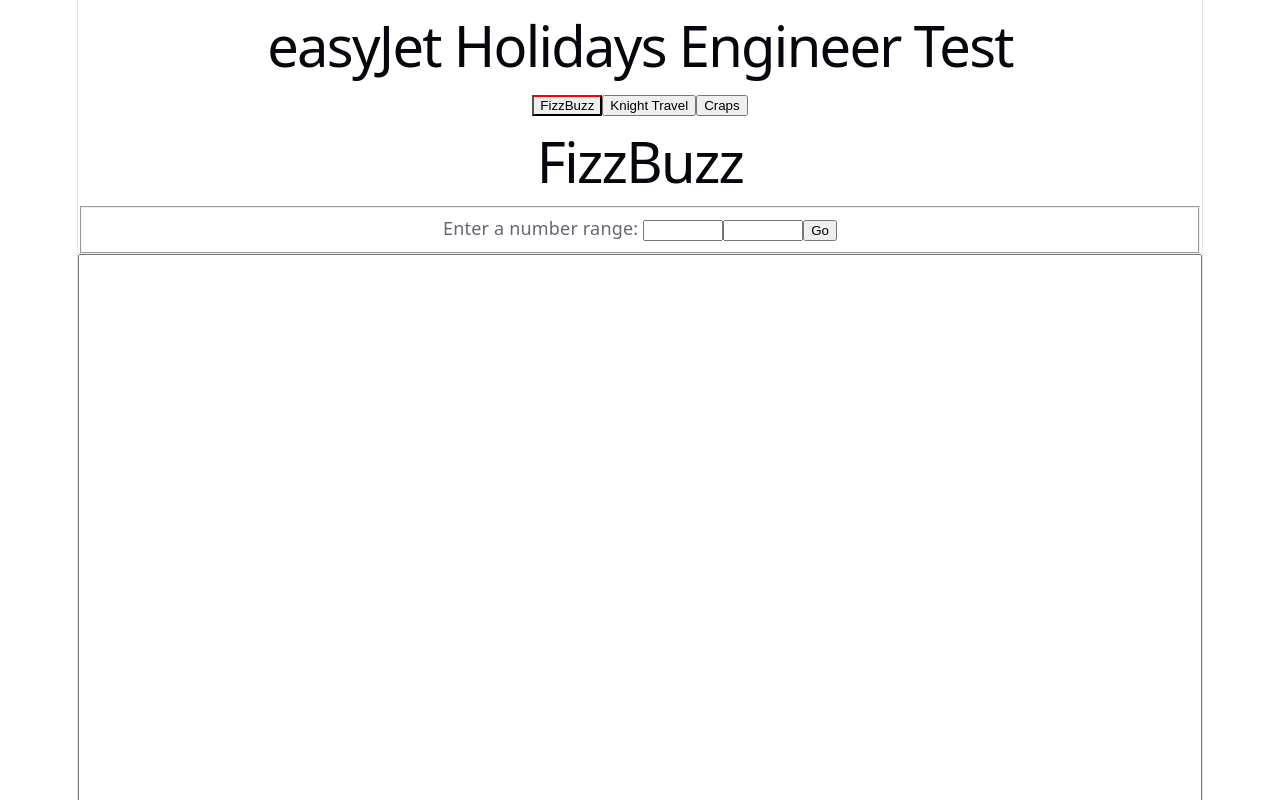
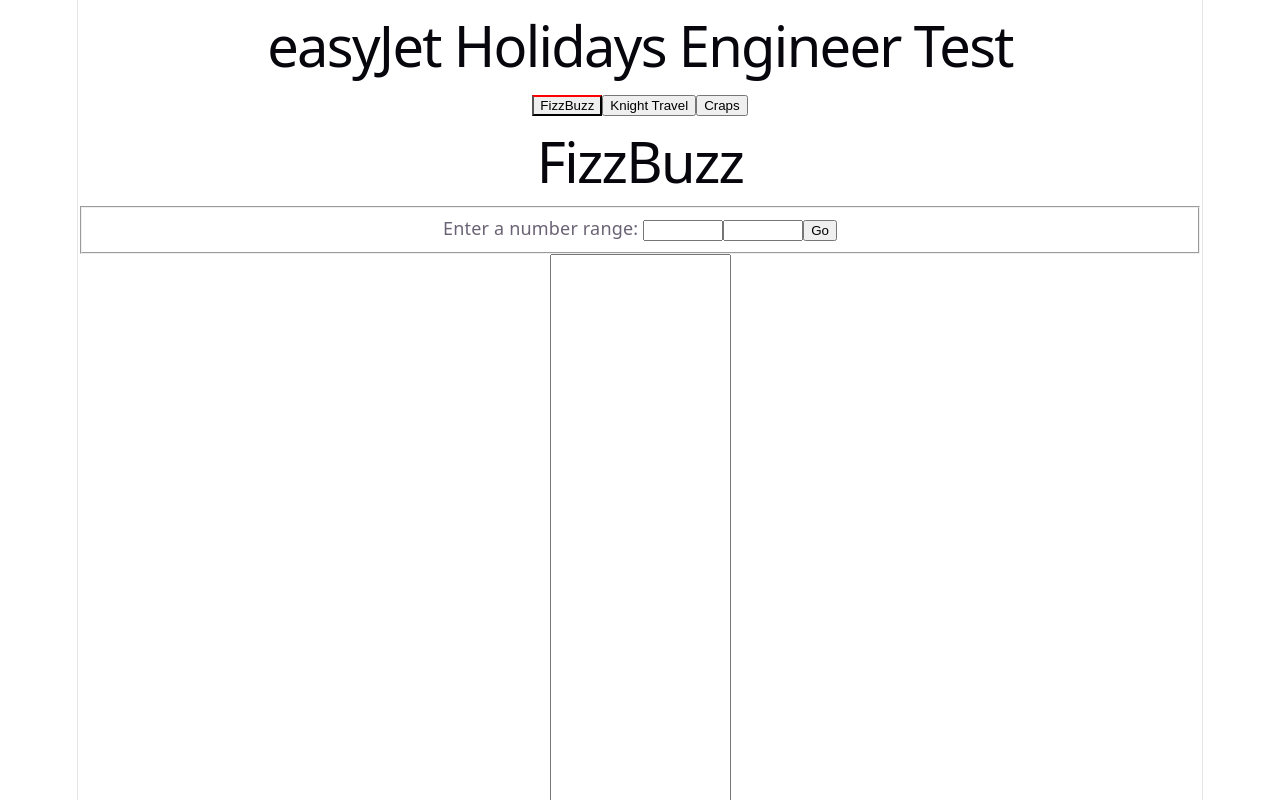
Before and after one commit to anami/easyjet-test, a React (Vite) app: page / in a window 1280 px wide. Shown: the top 800 px of the page. Built offline with nearby package versions, Linux system fonts and the light colour scheme.

Commit message:
amend markup slightly

```diff
--- a/src/App.tsx
+++ b/src/App.tsx
@@ -11,16 +11,17 @@
 
   return (
     <>
+      <header>
         <h1>easyJet Holidays Engineer Test</h1>
-
-
+      </header>
+      <main>
         <section id="spacer"></section>
 
         <div className="tabs">
           <div role="tablist">
-          <button role="tab" id="fizzbuzz" aria-selected={testType === 'fizzbuzz' ?  'true' : 'false'} onClick={() => setTestType('fizzbuzz')}>FizzBuzz</button>
-          <button role="tab" id="knight" onClick={() => setTestType('knight')} aria-selected={testType === 'knight' ?  'true' : 'false'}>Knight Travel</button>
-          <button role="tab" id="craps" onClick={() => setTestType('craps')} aria-selected={testType === 'craps' ?  'true' : 'false'}>Craps</button>
+            <button role="tab" id="fizzbuzz" aria-selected={testType === 'fizzbuzz' ? 'true' : 'false'} onClick={() => setTestType('fizzbuzz')}>FizzBuzz</button>
+            <button role="tab" id="knight" onClick={() => setTestType('knight')} aria-selected={testType === 'knight' ? 'true' : 'false'}>Knight Travel</button>
+            <button role="tab" id="craps" onClick={() => setTestType('craps')} aria-selected={testType === 'craps' ? 'true' : 'false'}>Craps</button>
           </div>
         </div>
 
@@ -28,6 +29,8 @@
         {testType === 'fizzbuzz' && <FizzBuzz />}
         {testType === 'knight' && <KnightTravel />}
         {testType === 'craps' && <Craps />}
+      </main>
+
 
     </>
   )
```
Lines whose indentation alone changed are shown as unchanged.
